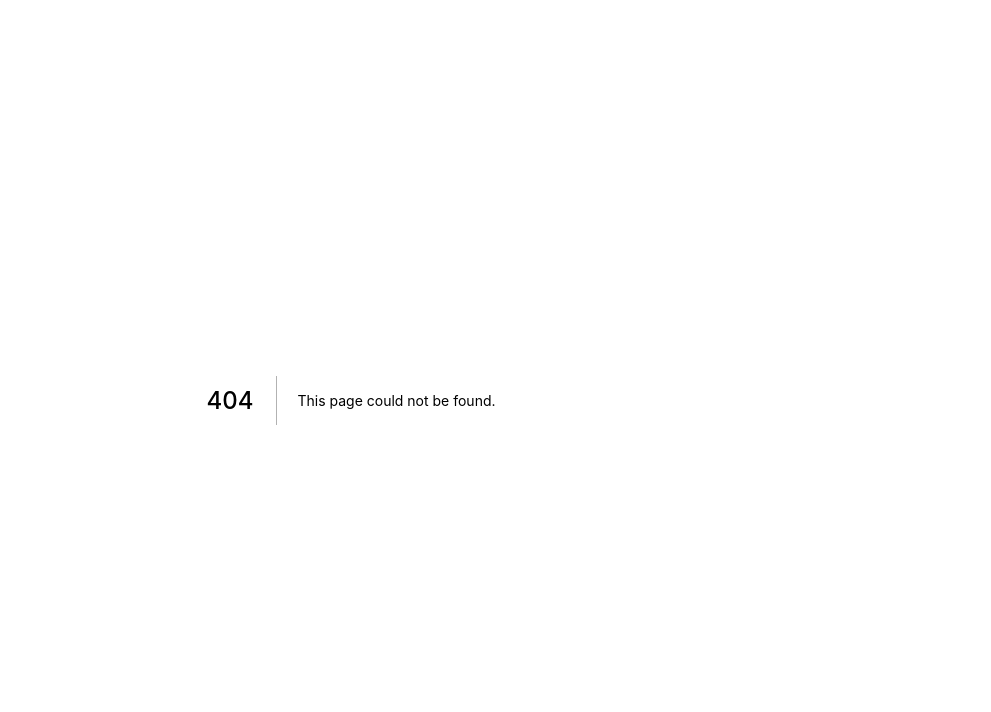
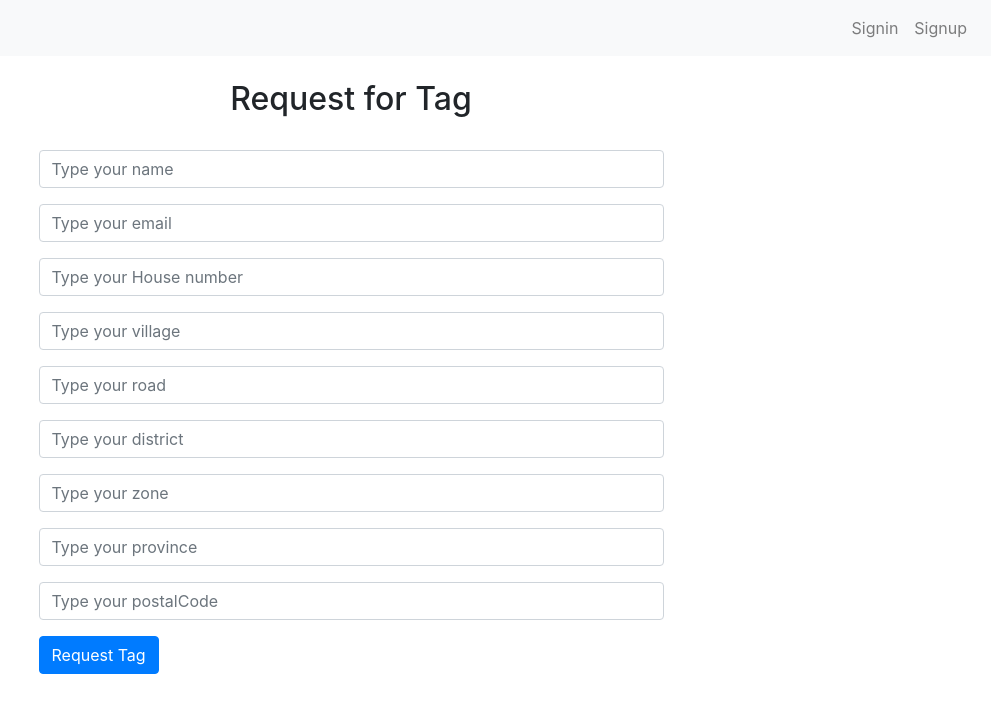
Before and after one commit to ongfong/petconnect, a Next.js app: page /tag/requesttag in a window 1280 px wide. Before the commit this address had no page. Shown: the top 712 px of the page, without its empty margins (289-1280 px from the left). Built offline with nearby package versions, Linux system fonts and the light colour scheme.

Commit message:
Update FrontEnd

```diff
--- a/actions/tag.js
+++ b/actions/tag.js
@@ -2,8 +2,8 @@ import fetch from 'isomorphic-fetch';
 import cookie from 'js-cookie';
 import { API } from '../config';
 
-export const requiretag = tag => {
-    return fetch(`${API}/requiretag`, {
+export const requestTag = tag => {
+    return fetch(`${API}/requestTag`, {
         method: 'POST',
         headers: {
             Accept: 'application/json',
--- a/components/Header.js
+++ b/components/Header.js
@@ -46,7 +46,7 @@ const Header = () => {
 
               {isAuth() && isAuth().role === 0 && (
               <NavItem >
-                <Link href = "/tag/requiretag">
+                <Link href = "/tag/requesttag">
                   <NavLink className="btn btn-primary text-light" style={{ cursor: 'pointer' }} >Request for tag</NavLink>
                 </Link>
               </NavItem>
--- /dev/null
+++ b/components/tag/requestTagComponent.js
@@ -0,0 +1,170 @@
+import { useState, useEffect } from 'react';
+import { requestTag } from '../../actions/tag';
+import Router from 'next/router';
+
+const RequestTagComponent = () => {
+    const [values, setValues] = useState({
+        name: '',
+        email: '',
+        houseNumber: '',
+        village: '',
+        road: '',
+        alley: '',
+        district: '',
+        zone: '',
+        province: '',
+        postalCode:'',
+        error: '',
+        loading: false,
+        message: '',
+        showForm: true
+    });
+
+    const { name, email, houseNumber, village, road, alley, district,
+        zone, province, postalCode, error, loading, message, showForm } = values;
+
+    const handleSubmit = e => {
+        e.preventDefault();
+         console.table({ name, email, houseNumber, village, road, alley, district,
+            zone, province, postalCode, error, loading, message, showForm });
+        setValues({ ...values, loading: true, error: false });
+        const tag = { name, email, houseNumber, village, road, alley, district,
+            zone, province, postalCode };
+
+        requestTag(tag).then(data => {
+            if (data.error) {
+                setValues({ ...values, error: data.error, loading: false });
+            } else {
+                setValues({
+                    ...values,
+                    name: '',
+                    email: '',
+                    houseNumber: '',
+                    village:'',
+                    road: '',
+                    alley: '',
+                    district: '',
+                    zone: '',
+                    province: '',
+                    postalCode: '',
+                    error: '',
+                    loading: false,
+                    message: data.message,
+                    showForm: false
+                });
+            }
+        });
+    };
+
+    const handleChange = name => e => {
+        setValues({ ...values, error: false, [name]: e.target.value });
+    };
+
+    const showLoading = () => (loading ? <div className="alert alert-info">Loading...</div> : '');
+    const showError = () => (error ? <div className="alert alert-danger">{error}</div> : '');
+    const showMessage = () => (message ? <div className="alert alert-info">{message}</div> : '');
+
+    const RequestTagForm = () => {
+        return (
+            <form onSubmit={handleSubmit}>
+                <div className="form-group">
+                    <input
+                        value={name}
+                        onChange={handleChange('name')}
+                        type="text"
+                        className="form-control"
+                        placeholder="Type your name"
+                    />
+                </div>
+
+                <div className="form-group">
+                    <input
+                        value={email}
+                        onChange={handleChange('email')}
+                        type="email"
+                        className="form-control"
+                        placeholder="Type your email"
+                    />
+                </div>
+
+                <div className="form-group">
+                    <input
+                        value={houseNumber}
+                        onChange={handleChange('houseNumber')}
+                        type="text"
+                        className="form-control"
+                        placeholder="Type your House number"
+                    />
+                </div>
+                <div className="form-group">
+                    <input
+                        value={village}
+                        onChange={handleChange('village')}
+                        type="text"
+                        className="form-control"
+                        placeholder="Type your village"
+                    />
+                </div>
+                <div className="form-group">
+                    <input
+                        value={road}
+                        onChange={handleChange('road')}
+                        type="text"
+                        className="form-control"
+                        placeholder="Type your road"
+                    />
+                </div>
+                <div className="form-group">
+                    <input
+                        value={district}
+                        onChange={handleChange('district')}
+                        type="text"
+                        className="form-control"
+                        placeholder="Type your district"
+                    />
+                </div>
+                <div className="form-group">
+                    <input
+                        value={zone}
+                        onChange={handleChange('zone')}
+                        type="text"
+                        className="form-control"
+                        placeholder="Type your zone"
+                    />
+                </div>
+                <div className="form-group">
+                    <input
+                        value={province}
+                        onChange={handleChange('province')}
+                        type="text"
+                        className="form-control"
+                        placeholder="Type your province"
+                    />
+                </div>
+                <div className="form-group">
+                    <input
+                        value={postalCode}
+                        onChange={handleChange('postalCode')}
+                        type="text"
+                        className="form-control"
+                        placeholder="Type your postalCode"
+                    />
+                </div>
+                <div>
+                    <button className="btn btn-primary">Request Tag</button>
+                </div>
+            </form>
+        );
+    };
+
+    return (
+        <React.Fragment>
+            {showError()}
+            {showLoading()}
+            {showMessage()}
+            {showForm && RequestTagForm()}
+        </React.Fragment>
+    );
+};
+
+export default RequestTagComponent;
--- a/pages/tag/requiretag.js
+++ b/pages/tag/requesttag.js
@@ -1,18 +1,18 @@
 import Layout from '../../components/Layout'
-import RequireTagComponent from '../../components/tag/requrieTagComponent'
+import RequestTagComponent from '../../components/tag/requestTagComponent'
 import Link from 'next/link'
 
-const requrieTag = () => {
+const requestTag = () => {
     return(
         <Layout>
-            <h2 className="text-center pt-4 pb-4">Require Tag</h2>
+            <h2 className="text-center pt-4 pb-4">Request for Tag</h2>
             <div className="row">
                 <div className="col-md-6 offset-md-3">
-                    <RequireTagComponent />
+                    <RequestTagComponent />
                 </div>
             </div>
         </Layout>
     );
 };
 
-export default requrieTag;
+export default requestTag;
```
Also changed, not shown: components/tag/requrieTagComponent.js (deleted, +0 -100 lines).
